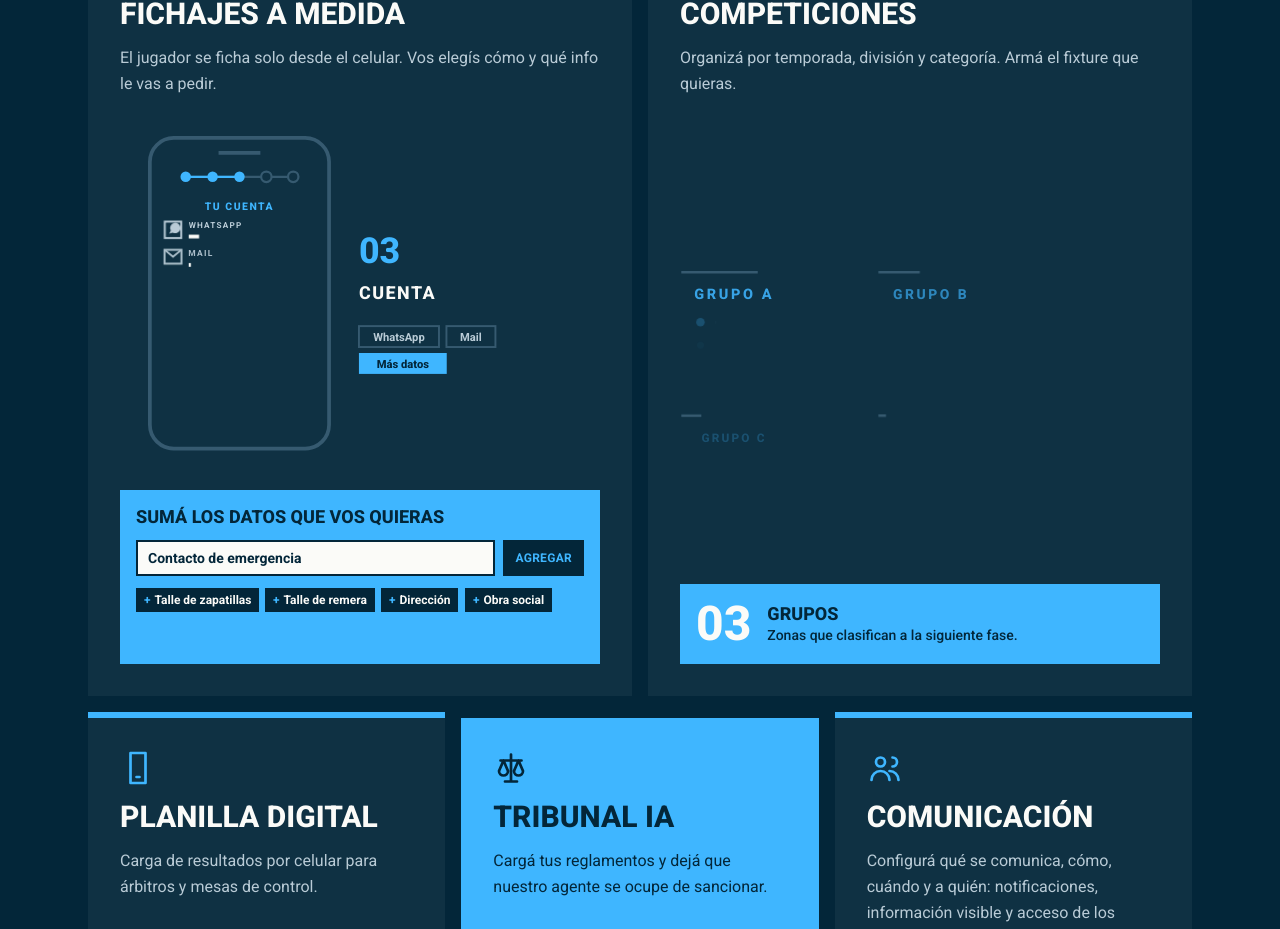
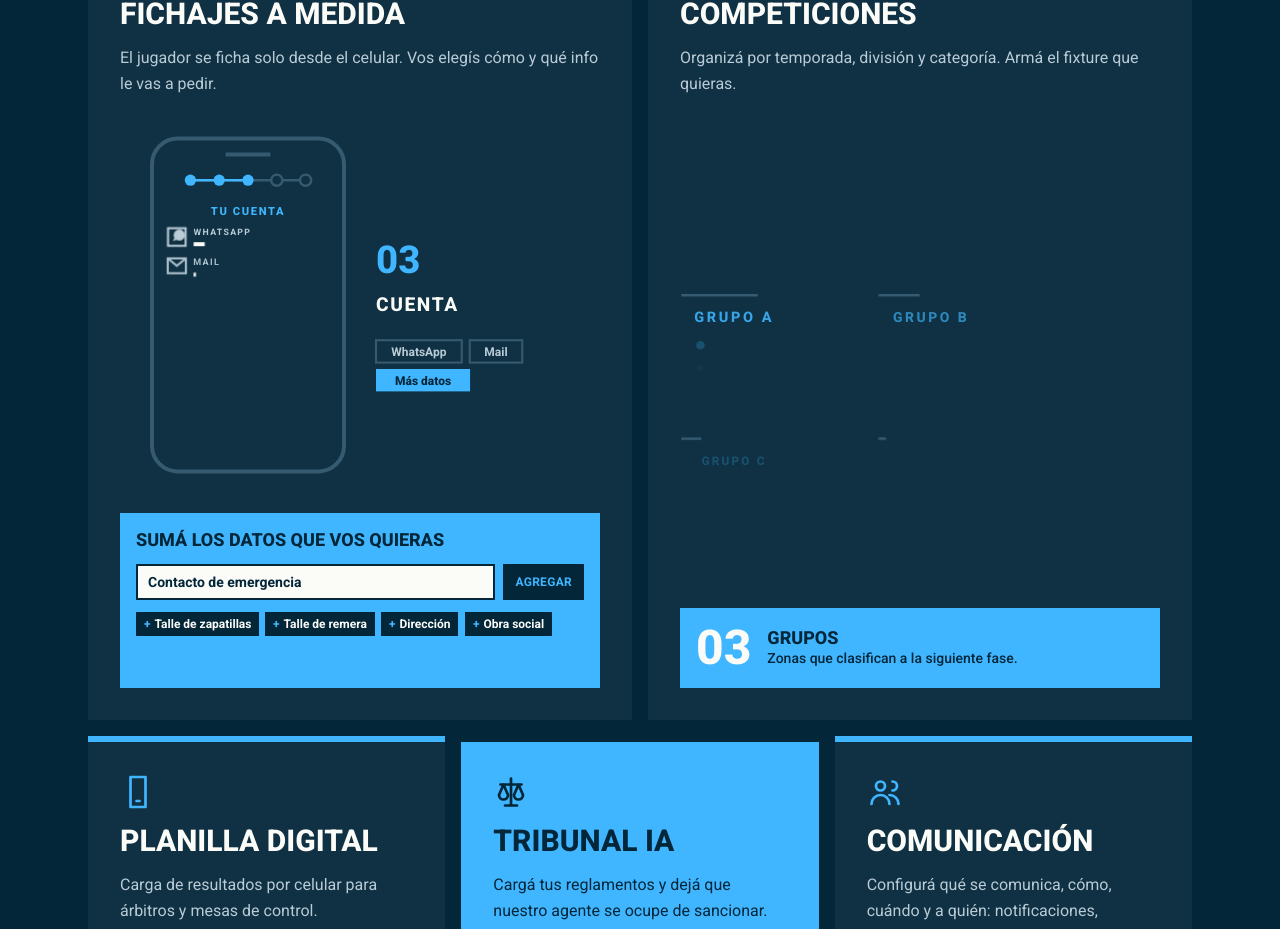
Before and after one commit to WeballCode/weball-landing, a React (Vite) app: page / in a window 1280 px wide. Shown: the part 2093-3022 px from the top of the page. Built offline with nearby package versions, Linux system fonts and the light colour scheme.

Commit message:
Fichajes: celular un poco más grande

```diff
--- a/src/components/FichajeVisual.jsx
+++ b/src/components/FichajeVisual.jsx
@@ -312,7 +312,7 @@
   return (
     <div
       ref={ref}
-      className="w-full max-w-md"
+      className="w-full max-w-lg"
       role="img"
       aria-label="El fichaje desde el celular en 5 etapas: inicio, documentación, cuenta con los datos extra de la liga, pago y fin con la credencial digital"
     >
```
